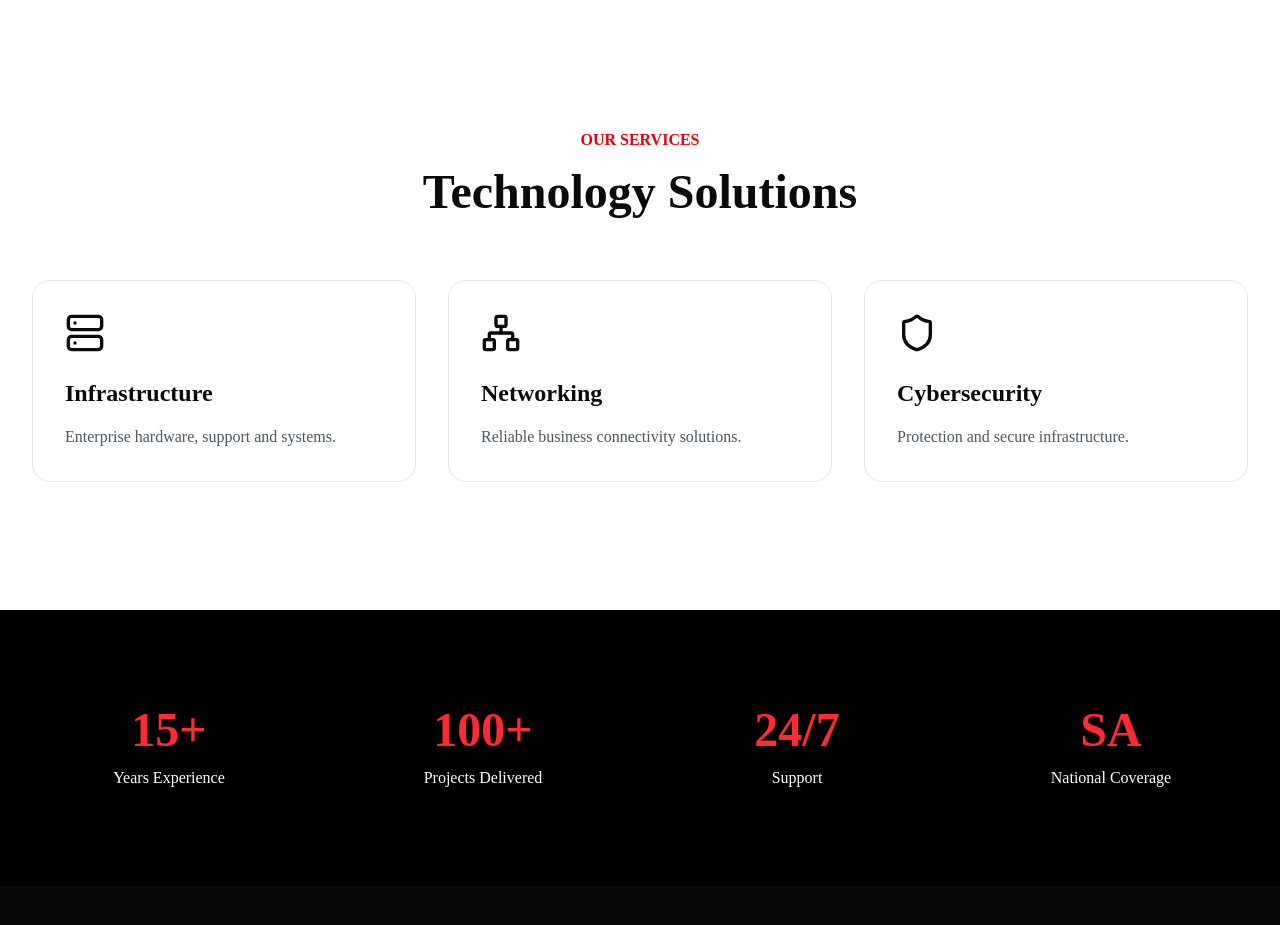
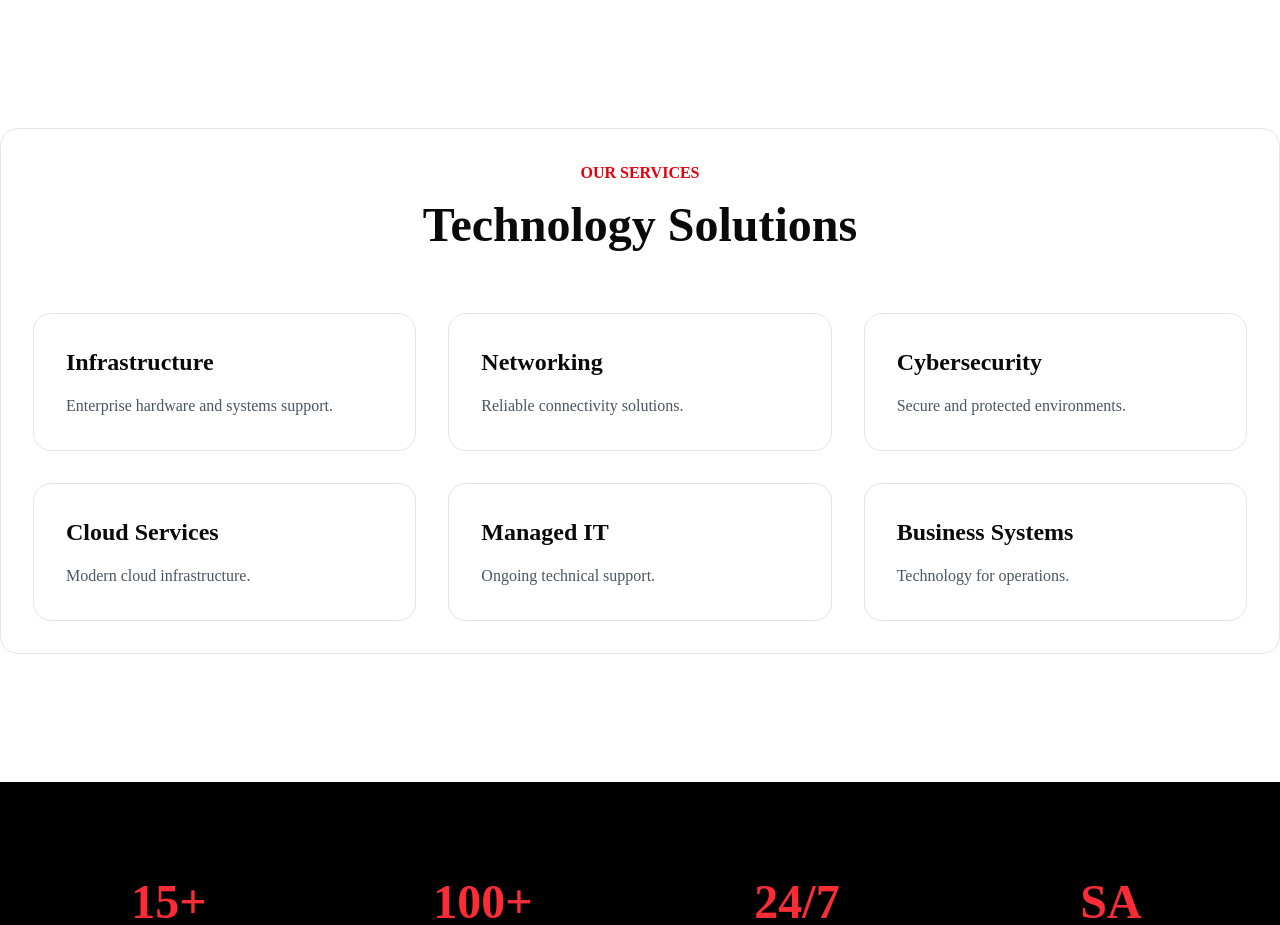
Before and after one commit to AmbeMajavu/metro-redesign-2026, a Next.js app: page / in a window 1280 px wide. Shown: the part 800-1725 px from the top of the page. Built offline with nearby package versions, Linux system fonts and the light colour scheme.

Commit message:
refactor services using data

```diff
--- a/components/Services.tsx
+++ b/components/Services.tsx
@@ -5,14 +5,22 @@ import {
 } from "lucide-react";
 
 import FadeIn from "./FadeIn";
+import { services } from "../data/services";
 
 export default function Services() {
   return (
     <FadeIn>
     <section className="bg-white py-32">
 
-
-      <div className="max-w-7xl mx-auto px-8">
+      <div className="
+              border
+              rounded-2xl
+              p-8
+              hover:shadow-2xl
+              hover:-translate-y-2
+              transition
+              duration-300
+        ">
 
         <div className="text-center">
 
@@ -28,78 +36,40 @@ export default function Services() {
 
         <div className="grid md:grid-cols-3 gap-8 mt-16">
 
-          <div className="border
-                rounded-2xl
-                p-8
-                hover:shadow-2xl
-                hover:-translate-y-2
-                transition
-                duration-300">
+  {services.map((service) => (
 
-            <Server size={40} />
+    <div
+      key={service.title}
+      className="
+      border
+      rounded-2xl
+      p-8
+      hover:shadow-2xl
+      hover:-translate-y-2
+      transition
+      duration-300
+      "
+    >
 
-            <h3 className="text-2xl font-bold mt-6">
-              Infrastructure
-            </h3>
+      <h3 className="text-2xl font-bold">
 
-            <p className="mt-4 text-gray-600">
-              Enterprise hardware,
-              support and systems.
-            </p>
+        {service.title}
 
-          </div>
+      </h3>
 
-          <div className="border
-                rounded-2xl
-                p-8
-                hover:shadow-2xl
-                hover:-translate-y-2
-                transition
-                duration-300">
+      <p className="mt-4 text-gray-600">
 
-            <Network size={40} />
+        {service.description}
 
-            <h3 className="text-2xl font-bold mt-6">
-              Networking
-            </h3>
+      </p>
 
-            <p className="mt-4 text-gray-600">
-              Reliable business
-              connectivity solutions.
-            </p>
+    </div>
 
-          </div>
+  ))}
 
-          <div className="border
-                rounded-2xl
-                p-8
-                hover:shadow-2xl
-                hover:-translate-y-2
-                transition
-                duration-300">
-
-            <Shield size={40} />
-
-            <h3 className="text-2xl font-bold mt-6">
-              Cybersecurity
-            </h3>
-
-            <p className="mt-4 text-gray-600">
-              Protection and
-              secure infrastructure.
-            </p>
-
-          </div>
-
-        </div>
-
-      </div>
-
-
+</div> </div>
 
     </section>
-
     </FadeIn>
-
   );
 }
--- a/data/services.ts
+++ b/data/services.ts
@@ -1,13 +1,37 @@
 export const services = [
   {
     title: "Infrastructure",
+    description:
+      "Enterprise hardware and systems support.",
   },
 
   {
     title: "Networking",
+    description:
+      "Reliable connectivity solutions.",
   },
 
   {
     title: "Cybersecurity",
+    description:
+      "Secure and protected environments.",
+  },
+
+  {
+    title: "Cloud Services",
+    description:
+      "Modern cloud infrastructure.",
+  },
+
+  {
+    title: "Managed IT",
+    description:
+      "Ongoing technical support.",
+  },
+
+  {
+    title: "Business Systems",
+    description:
+      "Technology for operations.",
   },
 ];
```
